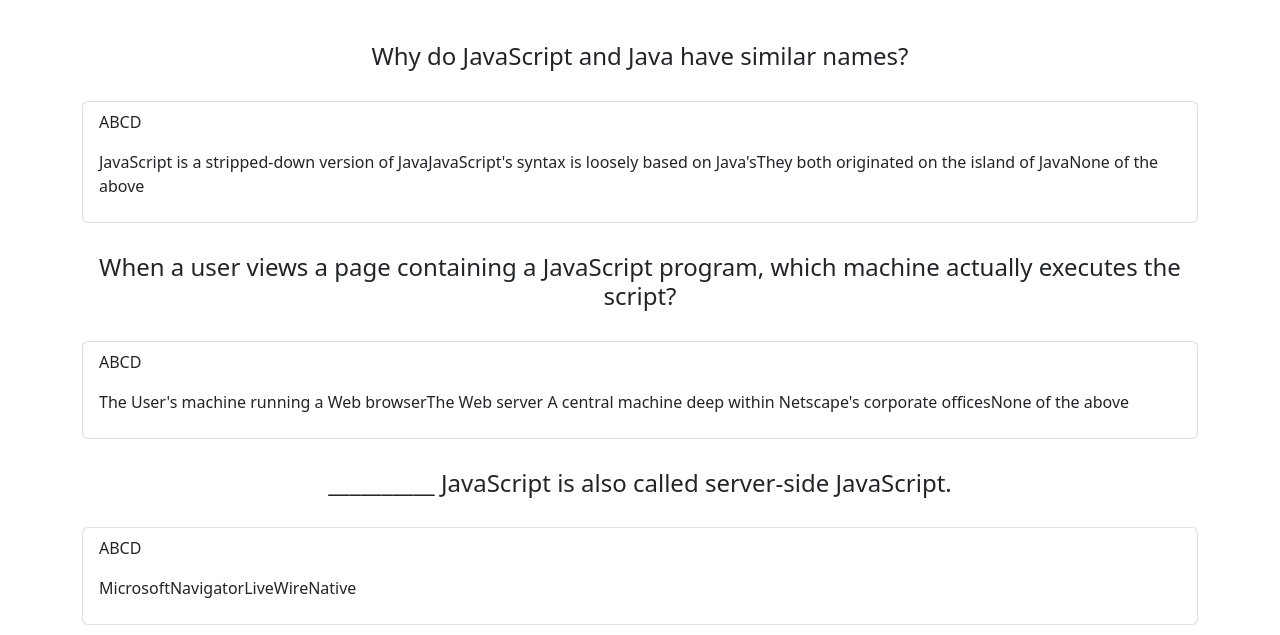
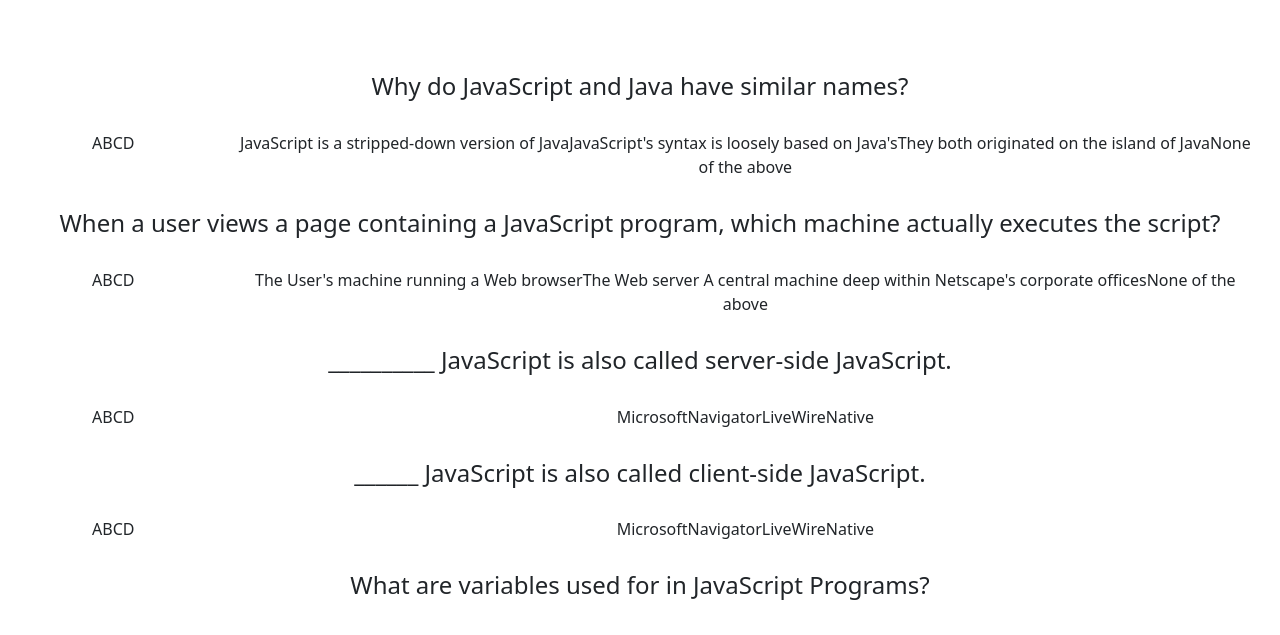
Before and after one commit to celestealexmoore/code_Quiz, a plain HTML site: page index.html in a window 1280 px wide. Both pictures are taken after a click on the button "Start Quiz". Shown: the part 163-798 px from the top of the page. Drawn offline with nearby package versions, Linux system fonts and the light colour scheme.

Commit message:
formatting answer divs

```diff
--- a/assets/script.js
+++ b/assets/script.js
@@ -1,4 +1,8 @@
 import { questionPool } from "./quizQuestions.js";
+let letterChoices;
+let answers;
+let ul1;
+let ul2;
 
 function startQuiz() {
   let startButton = document.getElementById("startButton");
@@ -45,54 +49,69 @@ function startQuiz() {
 startQuiz();
 
 // create divs for questions and answers, append to the body
-
-const quizBody = document.getElementById("quizBody");
+const quiz = document.getElementById("quiz");
 
 for (let i = 0; i < questionPool.length; i++) {
-    let div = document.createElement("div");
-    div.setAttribute("id", "quizQuestions");
-    div.setAttribute("class", "text-center");
-    let h4 = document.createElement("h4");
-    h4.innerHTML = questionPool[i].question;
+  let letters = Object.keys(questionPool[i]["answers"]).join("");
+  let choices = Object.values(questionPool[i]["answers"]).join("");
 
-    //append children
-    quizBody.appendChild(div);
-    div.appendChild(h4);
+  const quizBody = document.createElement("div");
+  quizBody.setAttribute("id", "quizBody");
+  quizBody.setAttribute("class", "col-12");
 
-    // multiple choice div
-    let div2 = document.createElement("div");
-    div2.setAttribute("id", "quizAnswers");
-    div.setAttribute("class", "text-center");
+  let quizQuestions = document.createElement("div");
+  quizQuestions.setAttribute("id", "quizQuestions");
+  quizQuestions.setAttribute("class", "h4");
+  quizQuestions.innerHTML = questionPool[i].question;
 
-    let ul = document.createElement("ul");
-    ul.setAttribute("class", "list-group");
-    let li = document.createElement("li");
-    li.setAttribute("class", "list-group-item list-group-item-action");
-    let span = document.createElement("span");
-    span.setAttribute("id", "answerChoices");
-    //span AND li are currently useless. Need to choose one. Span could be for letter answers.
-    let p1 = document.createElement("p");
-    let p2 = document.createElement("p");
+  let quizAnswers = document.createElement("div");
+  quizAnswers.setAttribute("class", "row");
 
-    p1.textContent = Object.keys(questionPool[i]["answers"]).join("");
-    p2.textContent = Object.values(questionPool[i]["answers"]).join("");
+  //cards the letter answers and answers go in.
+  let card1 = document.createElement("div");
+  card1.setAttribute("class", "col-2");
+  let card2 = document.createElement("div");
+  card2.setAttribute("class", "col-10");
 
-    //append children
-    quizBody.appendChild(div2);
-    div2.appendChild(ul);
-    ul.appendChild(li);
-    li.appendChild(span);
-    li.appendChild(p1);
-    li.appendChild(p2);
+  //append children
+  quiz.appendChild(quizBody);
+  quizBody.appendChild(quizQuestions);
+  quizBody.appendChild(quizAnswers);
+  quizAnswers.appendChild(card1);
+  quizAnswers.appendChild(card2);
+
+  //answer loops
+  for (let j = 0; j < letters.length; j++) {
+    ul1 = document.createElement("ul");
+    ul1.setAttribute("class", "list-group");
+    letterChoices = document.createElement("li");
+    letterChoices.setAttribute(
+      "class",
+      "list-group-item list-group-item-action"
+    );
+    letterChoices.innerHTML = letters;
+    console.log(letterChoices.innerHTML);
   }
 
-  /*
+  for (let k = 0; k < choices.length; k++) {
+    ul2 = document.createElement("ul");
+    ul2.setAttribute("class", "list-group");
+    answers = document.createElement("li");
+    answers.setAttribute("class", "list-group-item");
+    answers.innerHTML = choices;
+  }
+
+  //append children
+  card1.appendChild(ul1);
+  card1.appendChild(letterChoices);
+  card2.appendChild(ul2);
+  card2.appendChild(answers);
+}
+
+/*
     <!-- <li class="list-group-item active" aria-current="true">An active item</li> -->
 
     Tomorrow I need to:
-    1. Add another for-in loop that will iterate over the answers Object.keys and Values
-    2. Create a div for each answer-identifier, stack them into columns, center the Object.keys vertically and horizontally in each row.
-    3. Create a div for each answer, stack them into columns, center the Object.keys vertically and horizontally in each row adjacent to the letters.
     4. on click, provide feedback for answers.
     5. Figure out how to show one question div at a time.
     6. provide feedback for each question (flash, "Sorry, that's the wrong answer") and switch to next question.
@@ -102,7 +121,6 @@ for (let i = 0; i < questionPool.length; i++) {
     10. timer should -10 for each wrong answer.
 
   */
-
 
 // GIVEN I am taking a code quiz
 // WHEN I click the start button
--- a/index.html
+++ b/index.html
@@ -45,11 +45,9 @@
       </div>
     </div>
 
-    <main id="quiz" class="hide container parent">
-      <div id="quizBody" class="col">
+    <main id="quiz" class="hide parent jumbotron text-center row">
         <!-- need to go into JavaScript and tell it to change the aria-current to true if it is toggled.
         on click, select. -->
-      </div>
     </main>
 
     <script type="module" src="assets/script.js"></script>
```
